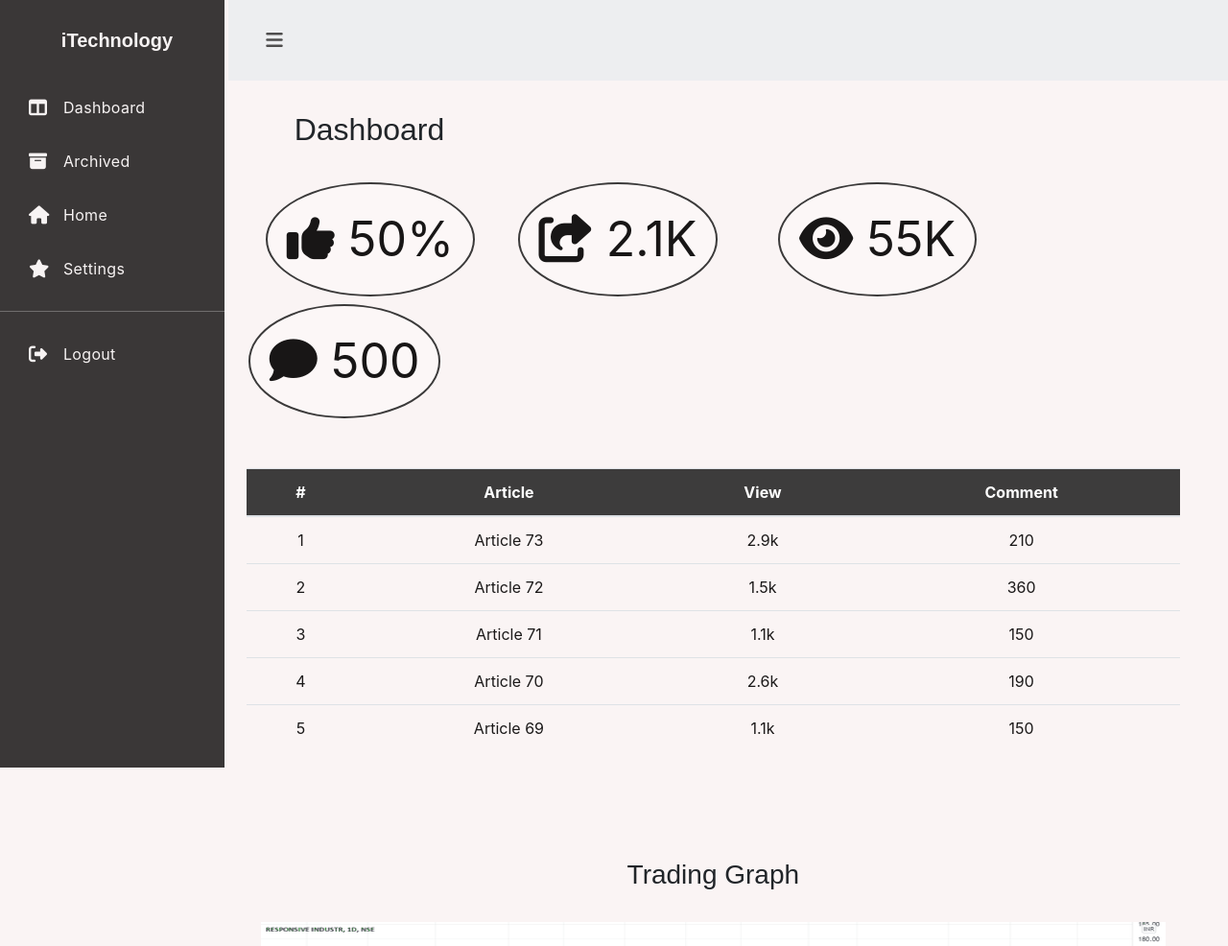
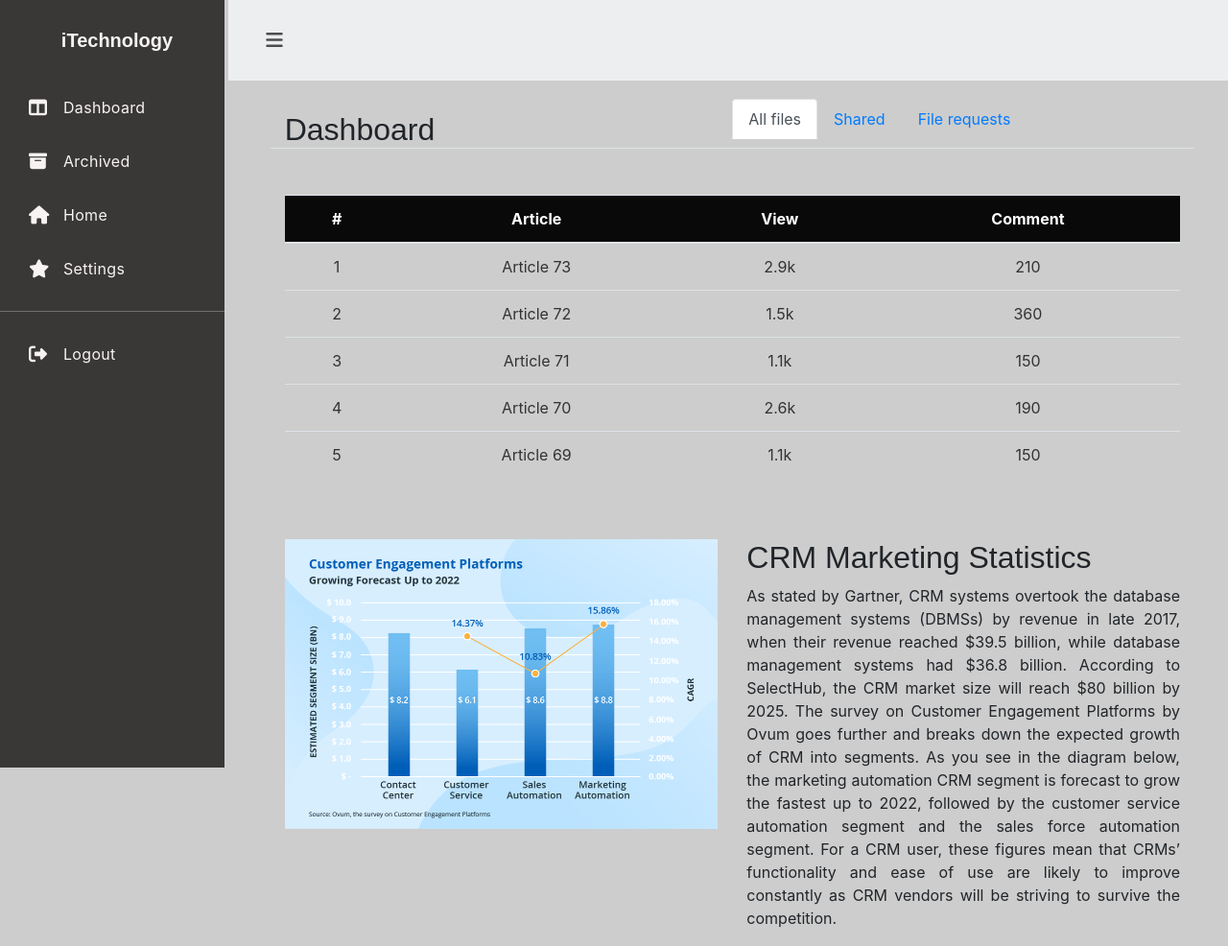
Before and after one commit to Mary-712/crm, a Django app: page /new in a window 1280 px wide. Shown: the top 986 px of the page at 96% size. Run offline with Django 4.2, Linux system fonts and the light colour scheme; some libraries are stand-ins or nearby versions.

Commit message:
tenth commit

```diff
--- a/templates/dashboard.html
+++ b/templates/dashboard.html
@@ -1,4 +1,3 @@
-
 {% extends 'sidenav.html' %}
 {% block content %}
 
@@ -18,7 +17,7 @@
     <br>
     <style>
           body {
-      background-color:rgb(250, 244, 244);
+      background-color:rgb(205, 205, 205);
   padding: 20px;
 }
 
@@ -60,10 +59,10 @@
           top: 75%;
           left: 50%;
           transform: translate(-50%, -50%);
-          background-color: #0a0a0a;
+          background-color: #f9f5f5;
           padding: 20px;
           border-radius: 5px;
-          box-shadow: 0 0 10px rgba(104, 103, 103, 0.3);
+          box-shadow: 0 0 10px rgba(0, 0, 0, 0.3);
           z-index: 9999;
         }
 
@@ -77,15 +76,18 @@
   text-align: center; /* Adjust alignment as needed */
 }
 .table thead th {
-  background-color: #3d3c3c; /* Blue color, change as needed */
+  background-color: #090909; /* Blue color, change as needed */
   color: #fff; /* Text color, change as needed */
 }
 
-
+/* For table body alternating rows */
+.table-striped tbody tr:nth-of-type(odd) {
+  background-color: #ffffff; /* Light gray color, change as needed */
+}
 
 /* For table body text color */
 .table tbody td {
-  color: #1b1919; /* Dark text color, change as needed */
+  color: #333; /* Dark text color, change as needed */
 }
 .card {
       margin-bottom: 20px;
@@ -123,83 +125,59 @@
     color: #555;
   }
 
-  .button {
-    background-color:  rgb(252, 247, 247); /* Green */
-    border: 2px solid rgb(59, 58, 58);
 
-    color: rgb(24, 22, 22);
-    padding: 20px;
-    text-align: center;
-    text-decoration: none;
-    display: inline-block;
-    font-size: 50px;
-    margin: 4px 2px;
-    cursor: pointer;
-  }
-  .button5 {border-radius: 50%;}
+  @media (min-width: 1024px) {
 
-  @media (max-width: 1024px) {
-    /* Adjustments for smaller screens */
-    .container {
-        width: 90%; /* Adjust container width */
-        margin: 0 auto; /* Center the container */
+    .h-screen {
+        margin-left: 40px; /* Same as sidebar width */
     }
-    .col-md-12 {
-        text-align: center; /* Center content within column */
-    }
-    /* Adjust image size */
-    .img-fluid {
-        max-width: 100%; /* Ensure images don't overflow */
-        height: auto; /* Maintain aspect ratio */
-    }
-    /* Additional adjustments as needed */
-    /* You may need to adjust specific elements based on how they look on this screen size */
 }
 
-@media (max-width: 1068px) {
-  /* Adjustments for smaller screens */
-  .container {
-      width: 90%; /* Adjust container width */
-      margin: 0 auto; /* Center the container */
-  }
-  .col-md-12 {
-      text-align: center; /* Center content within column */
-  }
-  /* Adjust image size */
-  .img-fluid {
-      max-width: 100%; /* Ensure images don't overflow */
-      height: auto; /* Maintain aspect ratio */
-  }
-  /* Additional adjustments as needed */
-  /* You may need to adjust specific elements based on how they look on this screen size */
-}
 
     </style>
 </head>
-<br><br><br>
-<body>
-  <h2 style="margin-left: 65px;">Dashboard</h2>
 
-<br> <!-- Dashboard -->
+<body >
+  <!-- Dashboard -->
 
     <!-- Vertical Navbar -->
 
     <!-- Main content -->
 
+    <br>
+    <div class="h-screen flex-grow-1 overflow-y-lg-auto">
+        <!-- Header -->
+        <header class="bg-surface-primary border-bottom pt-6">
+            <div class="container-fluid">
+                <div class="mb-npx">
+                    <div class="row align-items-center">
+                        <div class="col-sm-6 col-12 mb-4 mb-sm-0">
+                            <!-- Title -->
+                            <br>
+                            <br>
+                            <h1 class="h2 mb-0 ls-tight">Dashboard</h1>
 
+                        </div>
 
-    <div class="container">
-        <div class="row">
-            <div class="col-md-12">
-              &nbsp;&nbsp;&nbsp;&nbsp;<button class="button button5"><i class="fa-solid fa-thumbs-up"></i> 50%</button>&nbsp;&nbsp;&nbsp;&nbsp;&nbsp;&nbsp;&nbsp;&nbsp;
-                <button class="button button5"><i class="fa-solid fa-share-from-square"></i> 2.1K</button>&nbsp;&nbsp;&nbsp;&nbsp;&nbsp;&nbsp;&nbsp;&nbsp;&nbsp;&nbsp;&nbsp;&nbsp;
-                <button class="button button5"><i class="fa-solid fa-eye"></i> 55K</button>&nbsp;&nbsp;&nbsp;&nbsp;&nbsp;&nbsp;&nbsp;&nbsp;&nbsp;&nbsp;&nbsp;&nbsp;&nbsp;
+                        <!-- Actions -->
 
-                <button class="button button5"><i class="fa-solid fa-comment"></i> 500</button>
+                    <!-- Nav -->
+                    <ul class="nav nav-tabs mt-4 overflow-x border-0">
+                        <li class="nav-item ">
+                            <a href="#" class="nav-link active">All files</a>
+                        </li>
+                        <li class="nav-item">
+                            <a href="#" class="nav-link font-regular">Shared</a>
+                        </li>
+                        <li class="nav-item">
+                            <a href="#" class="nav-link font-regular">File requests</a>
+                        </li>
+                    </ul>
+                </div>
             </div>
-        </div>
-    </div><br><br>
-
+        </header>
+        <br>
+        <br>
         <div class="container">
           <div class="row">
             <div class="container">
@@ -253,72 +231,32 @@
           </div>
         </div>
         <br>
+
+
+
+        <br>
         <div class="container">
           <div class="row">
             <div class="col-md-6">
               <!-- Image -->
+              <img src="{% static 'image/crm.png' %}" class="img-fluid" alt="Your Image">
             </div>
             <div class="col-md-6">
               <!-- Other content here -->
+              <h2>CRM Marketing Statistics</h2>
+              <p style="text-align: justify;">As stated by Gartner, CRM systems overtook the database management systems (DBMSs) by revenue in late 2017, when their revenue reached $39.5 billion, while database management systems had $36.8 billion. According to SelectHub, the CRM market size will reach $80 billion by 2025.
 
+                The survey on Customer Engagement Platforms by Ovum goes further and breaks down the expected growth of CRM into segments. As you see in the diagram below, the marketing automation CRM segment is forecast to grow the fastest up to 2022, followed by the customer service automation segment and the sales force automation segment.
+
+                For a CRM user, these figures mean that CRMs’ functionality and ease of use are likely to improve constantly as CRM vendors will be striving to survive the competition.</p>
+            </div>
           </div>
         </div>
+        <br>
 
 
 
-        <div class="container mt-4">
-          <div class="row">
-
-            <div class="col-md-4">
-
-
-
-              </div>
-            </div>
-
-
-            <div class="container">
-              <div class="row">
-                <div class="col-md-6 col-lg-4 mb-4">
-
-                </div>
-                <div class="col-md-6 col-lg-4 mb-4">
-
-                </div>
-                <div class="col-md-6 col-lg-4 mb-4">
-
-                </div>
-                <div class="col-md-6 col-lg-4 mb-4">
-
-                </div>
-                <div class="col-md-6 col-lg-4 mb-4">
-
-                </div>
-                <div class="col-md-6 col-lg-4 mb-4">
-
-                </div>
-              </div>
-            </div>
-
-            <div class="col-md-4">
-
-
-
-
-            </div>
-
-            <!-- Add more card elements as needed -->
-          </div>
-
-
-
-
-          <div class="col-md-12">
-            <h3 style="text-align: center;">Trading Graph</h3><br>
-            <!-- Image -->
-            <img src="{% static 'image/chart.png' %}" style="height: 400px; width: 1000px;" class="img-fluid" alt="Your Image"><br>
-
-          </div><br><br>
+        <br>
         <h2 style="text-align: center;">Flow chart and graph</h2>
         <br>
         <div class="container">
@@ -342,7 +280,13 @@
 
         <!-- Bootstrap JS (optional, if you need dropdowns, modals, etc.) -->
         <br>
-        <br>
+        <div class="col-md-12">
+          <h3 style="text-align: center;">Trading Graph</h3><br>
+          <!-- Image -->
+          <img src="{% static 'image/chart.png' %}" style="height: 400px; width: 1000px;" class="img-fluid" alt="Your Image"><br>
+
+        </div><br><br><br>
+
 
         <div class="container">
           <div class="row">
@@ -396,7 +340,24 @@
             </div>
           </div>
         </div>
-        <br>
+        <br><br>
+
+        <div class="container">
+          <div class="row">
+            <div class="col-md-6">
+              <!-- Image -->
+              <img src="{% static 'image/graph.png' %}" class="img-fluid" alt="Your Image">
+            </div>
+            <div class="col-md-6">
+              <!-- Other content here -->
+              <h2>CRM Software Use by Industry</h2>
+              <p style="text-align: justify;">As stated in SelectHub’s CRM user survey, the majority (32%) of the respondents that use CRM belong to the service industry. They’re followed by IT and manufacturing companies (both of the groups take 13%).There’s a direct correlation between CRM adoption rates and sales teams’ performance. As stated in the Sales Operations Optimization Study by Miller Heiman Group, companies with CRM adoption rates of ≤75% have poorer sales teams’ performance. It manifests in a lower win rate of forecast sales opportunities and a lower quota attainment rate as compared to sales organizations with a higher CRM adoption rate. Thus, if you need to improve your sales teams’ performance, try to ensure all-round adoption of your CRM by providing hands-on user training and release notes.</p>
+            </div>
+          </div>
+        </div>
+        <br><br>
+
+
 
         <main class="py-6 bg-surface-secondary" style="padding-bottom: 10px;">
             <h2 style="text-align: center;">Messages</h2>
@@ -470,8 +431,9 @@
 <br>
 
         </div>
-      </div>
+
     </main>
+  </div>
       <br>
 
 
```
Also changed, not shown: static/image/crm.png (added), static/image/graph.png (added).
